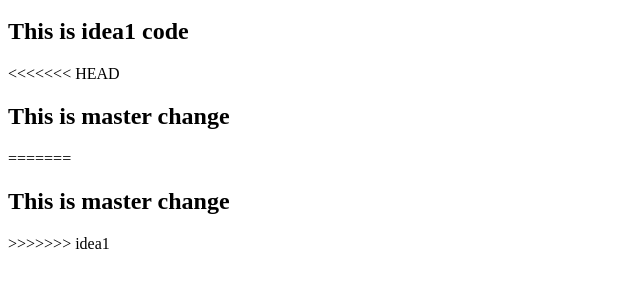
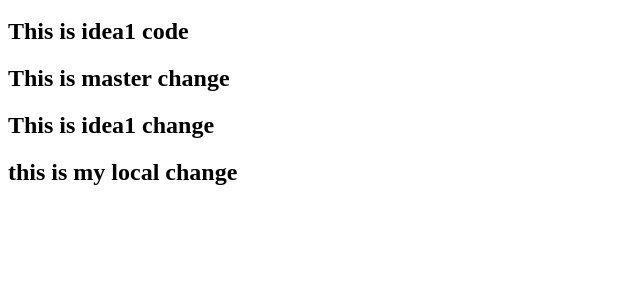
Before and after one commit to anitamundhe/webrepo, a plain HTML site: page index.html in a window 1280 px wide. Shown: the part 48-336 px from the top of the page, without its empty margins (0-640 px from the left). Drawn offline with Linux system fonts and the light colour scheme.

Commit message:
local changes

```diff
--- a/index.html
+++ b/index.html
@@ -1,7 +1,5 @@
 <h1>This is my new website</h1>
 <h2>This is idea1 code</h2>
-<<<<<<< HEAD
 <h2> This is master change</h2>
-=======
-<h2>This is master change</h2>
->>>>>>> idea1
+<h2>This is idea1 change</h2>
+<h2>this is my local change</h2>
```
